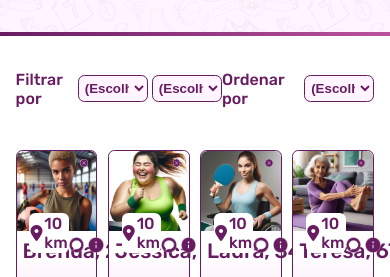
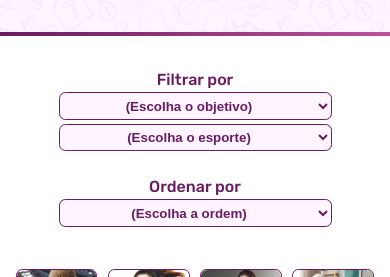
Before and after one commit to gabrielsoarespebr/parceira-de-treino, a React (Vite) app: page /muraldepessoas in a window 390 px wide. Shown: the part 187-464 px from the top of the page. Built offline with nearby package versions, Linux system fonts and the light colour scheme.

Commit message:
style (responsive design) - Mural de pessoas - Filtro e ordem em telas pequenas (mobile) e médias (tablet)

```diff
--- a/src/pages/MuralDePessoas/MuralDePessoas.css
+++ b/src/pages/MuralDePessoas/MuralDePessoas.css
@@ -43,3 +43,22 @@
     }
   }
 }
+
+@media (max-width: 640px) {
+  #filtroEOrdem {
+    flex-direction: column;
+    gap: 3vh;
+
+    & > div {
+      flex-direction: column;
+
+      & > select {
+        width: 70vw;
+
+        &> option{
+          text-align: center;
+        }
+      }
+    }
+  }
+}
```
